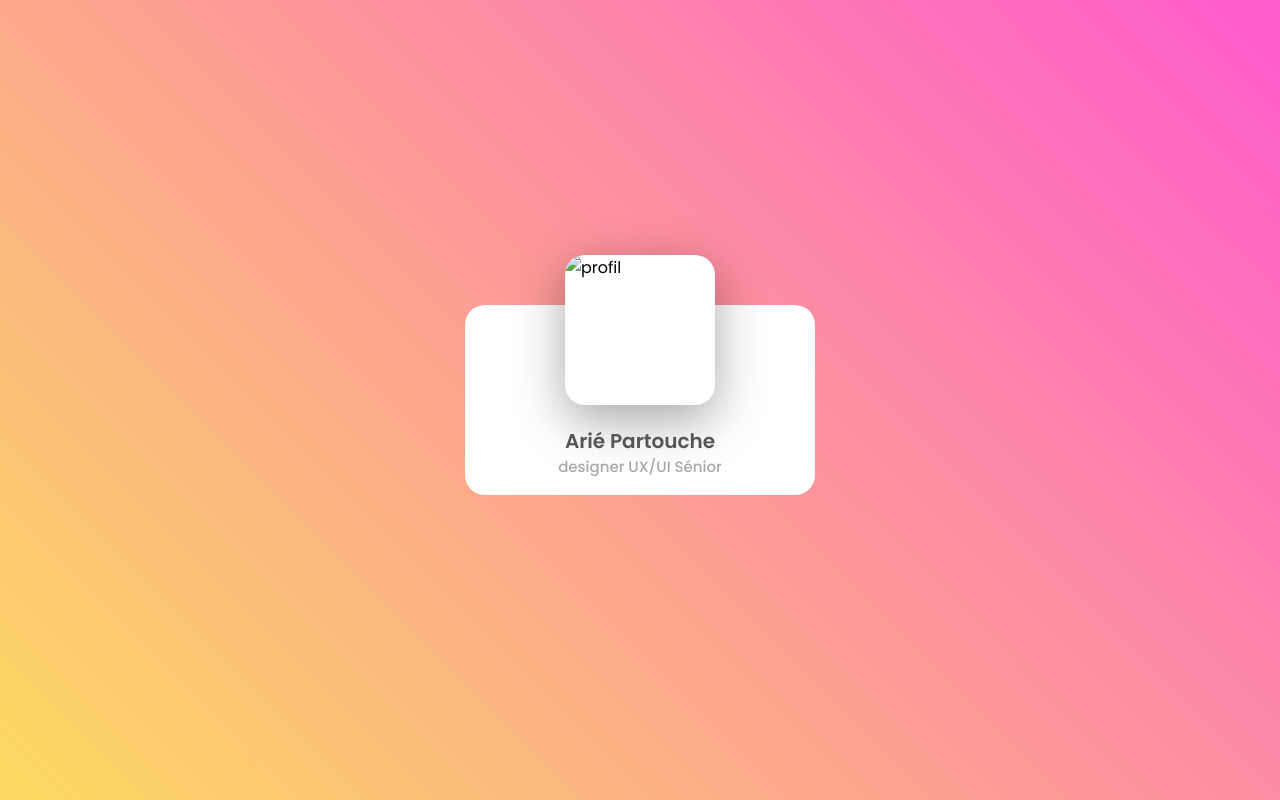
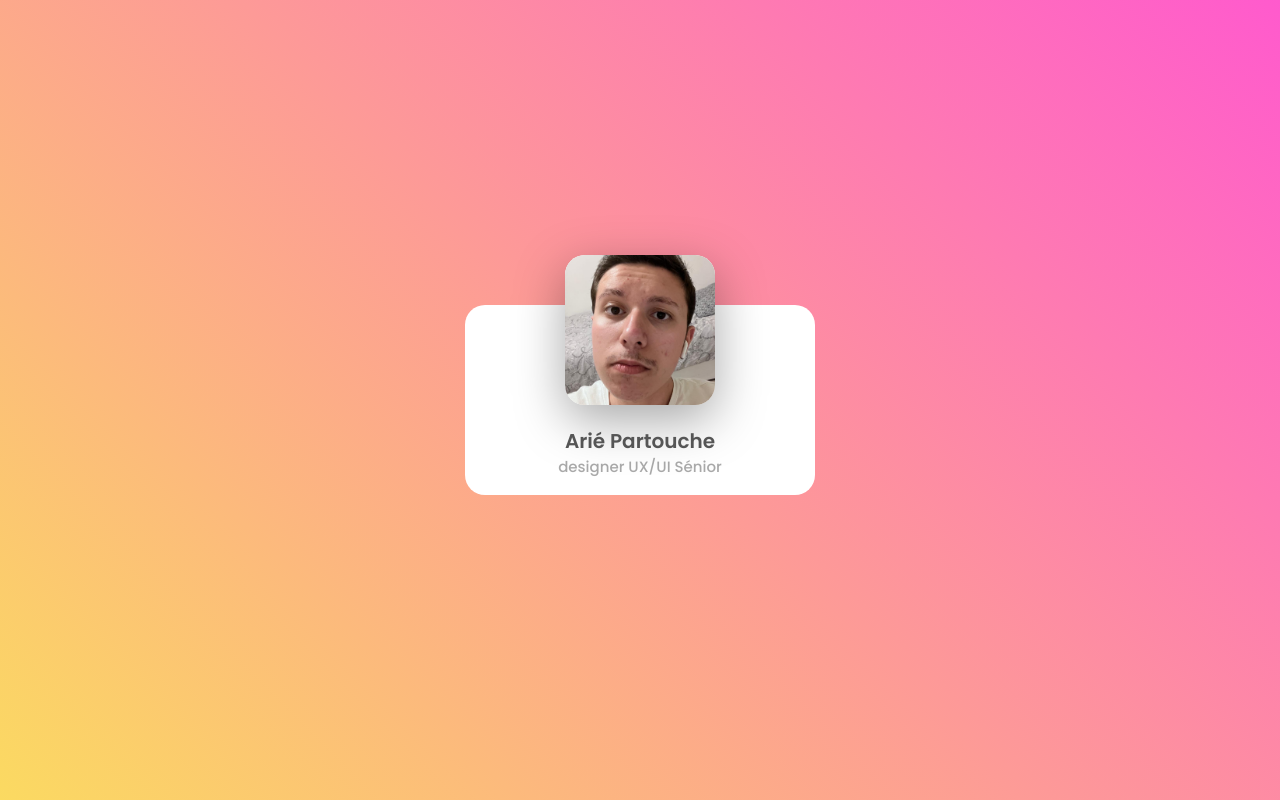
Before and after one commit to allp770/profil, a plain HTML site: page index.html in a window 1280 px wide. Drawn offline with Linux system fonts and the light colour scheme.

Commit message:
Update index.html

```diff
--- a/index.html
+++ b/index.html
@@ -8,7 +8,7 @@
 <body>
     <div class="card">
         <div class="imgBx">
-            <img src="photo de profil.png" alt="profil">
+            <img src="photo de profil.jpeg" alt="profil">
         </div>
         <div class="content">
             <div class="details">
```
